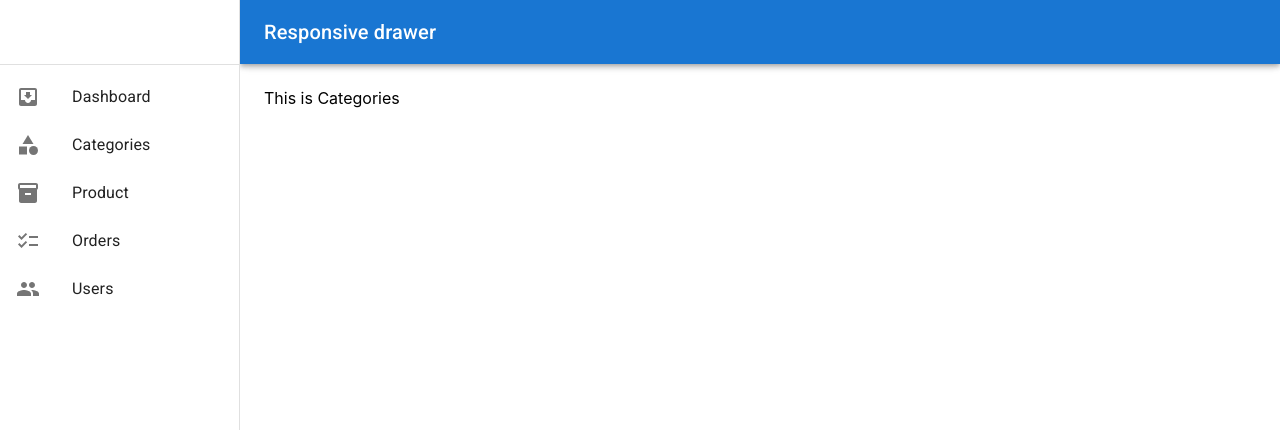
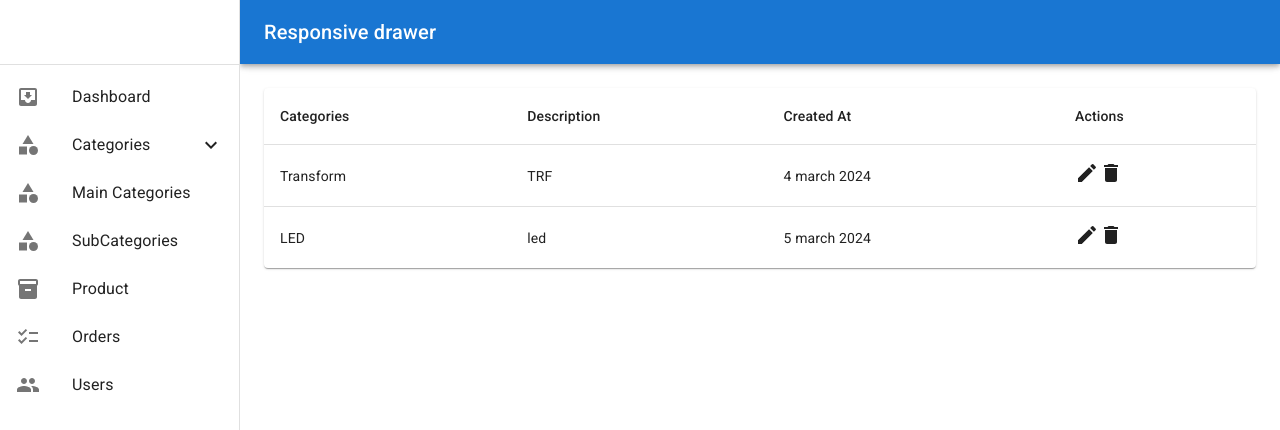
Before and after one commit to Padmakar333/Shopping-Panal, a React (Create React App) app: page /pages/categories in a window 1280 px wide. Shown: the top 430 px of the page. Built offline with nearby package versions, Linux system fonts and the light colour scheme.

Commit message:
Sidebar commit 1

```diff
--- a/src/Pages/Pages.js
+++ b/src/Pages/Pages.js
@@ -22,6 +22,9 @@ import ChecklistIcon from '@mui/icons-material/Checklist';
 import GroupIcon from '@mui/icons-material/Group';
 import { useNavigate } from "react-router-dom";
 import { Route, Routes } from "react-router-dom";
+import KeyboardArrowDownIcon from '@mui/icons-material/KeyboardArrowDown';
+import { Sidebar } from "./Sidebar";
+import { Maincategories } from "./categories/Maincategories";
 const drawerWidth = 240;
 
 
@@ -30,33 +33,8 @@ const drawerWidth = 240;
 
         const [mobileOpen, setMobileOpen] = React.useState(false);
         const [isClosing, setIsClosing] = React.useState(false);
-        const navigate =useNavigate();
-        const Menus =[
-            {
-                name:"Dashboard",
-                Icon:<InboxIcon/>,
-                route:'dashboard'
-            },
-            {
-                name:"Categories",
-                Icon:<CategoryIcon />,
-                route:'categories'
-            },
-            {
-                name:"Product",
-                Icon:<InventoryIcon/>,
-                route:'product'
-            },
-            {
-                name:"Orders",
-                Icon:<ChecklistIcon/>,
-                route:'orders'
-            },
-            {
-                name:"Users",
-                Icon:<GroupIcon />,
-                route:'users'
-            }]
+
+
 
 
         const handleDrawerClose = () => {
@@ -74,25 +52,7 @@ const drawerWidth = 240;
           }
         };
 
-        const drawer = (
-          <div>
-            <Toolbar />
-            <Divider />
-            <List>
-              {Menus.map((Menus, index) => (
-                <ListItem key={Menus.name} disablePadding onClick={()=>{navigate(Menus.route)}}>
-                  <ListItemButton>
-                    <ListItemIcon>
-                      {Menus.Icon}
-                    </ListItemIcon>
-                    <ListItemText primary={Menus.name} />
-                  </ListItemButton>
-                </ListItem>
-              ))}
-            </List>
 
-          </div>
-        );
 
 
 
@@ -121,13 +81,14 @@ const drawerWidth = 240;
                 </Typography>
               </Toolbar>
             </AppBar>
-            <Box
+            <Sidebar drawerWidth={drawerWidth} handleDrawerTransitionEnd={handleDrawerTransitionEnd}handleDrawerClose={handleDrawerClose}mobileOpen={mobileOpen}></Sidebar>
+            {/* <Box>
               component="nav"
               sx={{ width: { sm: drawerWidth }, flexShrink: { sm: 0 } }}
               aria-label="mailbox folders"
             >
               {/* The implementation can be swapped with js to avoid SEO duplication of links. */}
-              <Drawer
+              {/* <Drawer
 
                 variant="temporary"
                 open={mobileOpen}
@@ -153,7 +114,7 @@ const drawerWidth = 240;
               >
                 {drawer}
               </Drawer>
-            </Box>
+            </Box> */ }
             <Box
               component="main"
               sx={{ flexGrow: 1, p: 3, width: { sm: `calc(100% - ${drawerWidth}px)` } }}
@@ -161,7 +122,8 @@ const drawerWidth = 240;
               <Toolbar />
               <Routes>
                 <Route path="Dashboard" element={<div>This is Dashboard</div>}></Route>
-                <Route path="categories" element={<div>This is Categories</div>}></Route>
+                <Route path="categories" element={<Maincategories></Maincategories>}></Route>
+                <Route path="sub-categories" element={<div>This is SubCategories </div>}></Route>
                 <Route path="product" element={<div>This is Product</div>}></Route>
                 <Route path="orders" element={<div>This is Orders</div>}></Route>
                 <Route path="users" element={<div>This is Users</div>}></Route>
--- /dev/null
+++ b/src/Pages/Sidebar.js
@@ -0,0 +1,147 @@
+import React, { useState } from "react";
+
+import Drawer from '@mui/material/Drawer';
+import AppBar from '@mui/material/AppBar';
+import Box from '@mui/material/Box';
+import CssBaseline from '@mui/material/CssBaseline';
+import Divider from '@mui/material/Divider';
+
+import IconButton from '@mui/material/IconButton';
+import InboxIcon from '@mui/icons-material/MoveToInbox';
+import List from '@mui/material/List';
+import ListItem from '@mui/material/ListItem';
+import ListItemButton from '@mui/material/ListItemButton';
+import ListItemIcon from '@mui/material/ListItemIcon';
+import ListItemText from '@mui/material/ListItemText';
+import MailIcon from '@mui/icons-material/Mail';
+
+import Toolbar from '@mui/material/Toolbar';
+import Typography from '@mui/material/Typography';
+import MenuIcon from '@mui/icons-material/Menu';
+import CategoryIcon from '@mui/icons-material/Category';
+import InventoryIcon from '@mui/icons-material/Inventory';
+import ChecklistIcon from '@mui/icons-material/Checklist';
+import GroupIcon from '@mui/icons-material/Group';
+import { useNavigate } from "react-router-dom";
+import { Route, Routes } from "react-router-dom";
+import KeyboardArrowDownIcon from '@mui/icons-material/KeyboardArrowDown';
+import KeyboardArrowUpOutlinedIcon from '@mui/icons-material/KeyboardArrowUpOutlined';
+export function Sidebar({drawerWidth,handleDrawerTransitionEnd,handleDrawerClose,mobileOpen}){
+    const navigate =useNavigate();
+    const [ Menumapping,setmenumapping] =useState({
+        Categories:true
+    })
+        const Menus =[
+            {
+                name:"Dashboard",
+                Icon:<InboxIcon/>,
+                route:'dashboard'
+            },
+            {
+                name:"Categories",
+                Icon:<CategoryIcon />,
+                route:'categories',
+                children:[
+                  {
+                    name:"Main Categories",
+                    Icon:<CategoryIcon />,
+                    route:'main categories'
+                  },
+                  {
+                    name:"SubCategories",
+                    Icon:<CategoryIcon />,
+                    route:'subcategories'
+                  }
+                ]
+
+
+            },
+            {
+                name:"Product",
+                Icon:<InventoryIcon/>,
+                route:'product'
+            },
+            {
+                name:"Orders",
+                Icon:<ChecklistIcon/>,
+                route:'orders'
+            },
+            {
+                name:"Users",
+                Icon:<GroupIcon />,
+                route:'users'
+            }]
+    const drawer = (
+        <div>
+          <Toolbar />
+          <Divider />
+          <List>
+
+            {Menus.map((Menus, index) => (
+              <>
+              <ListItem key={Menus.name} disablePadding onClick={()=>{navigate(Menus.route)}}>
+                <ListItemButton onClick={()=> {
+                    Menumapping[Menus.name]=!Menumapping[Menus.name];
+                    setmenumapping({...Menumapping})
+                }}>
+                  <ListItemIcon>
+                    {Menus.Icon}
+                  </ListItemIcon>
+                  <ListItemText primary={Menus.name} />
+                  {Menus.children  && <>{Menumapping[Menus.name] ? <KeyboardArrowDownIcon></KeyboardArrowDownIcon> : <KeyboardArrowUpOutlinedIcon />}</>}
+                </ListItemButton>
+              </ListItem>
+              {Menus.children && Menumapping[Menus.name] && Menus.children.map((child)=>{
+                return (
+                  <ListItem key={child.name} disablePadding onClick={()=>{navigate(child.route)}}>
+                <ListItemButton>
+                  <ListItemIcon>
+                    {child.Icon}
+                  </ListItemIcon>
+                  <ListItemText primary={child.name} />
+                </ListItemButton>
+              </ListItem>
+                )
+              })}
+            </>
+            ))}
+          </List>
+
+        </div>
+      );
+    return(
+        <Box
+              component="nav"
+              sx={{ width: { sm: drawerWidth }, flexShrink: { sm: 0 } }}
+              aria-label="mailbox folders"
+            >
+              {/* The implementation can be swapped with js to avoid SEO duplication of links. */}
+              <Drawer
+
+                variant="temporary"
+                open={mobileOpen}
+                onTransitionEnd={handleDrawerTransitionEnd}
+                onClose={handleDrawerClose}
+                ModalProps={{
+                  keepMounted: true, // Better open performance on mobile.
+                }}
+                sx={{
+                  display: { xs: 'block', sm: 'none' },
+                  '& .MuiDrawer-paper': { boxSizing: 'border-box', width: drawerWidth },
+                }}
+              >
+                {drawer}
+              </Drawer>
+              <Drawer
+                variant="permanent"
+                sx={{
+                  display: { xs: 'none', sm: 'block' },
+                  '& .MuiDrawer-paper': { boxSizing: 'border-box', width: drawerWidth },
+                }}
+                open
+              >
+                {drawer}
+              </Drawer>
+            </Box>
+    )
+}
--- /dev/null
+++ b/src/Pages/categories/Maincategories.js
@@ -0,0 +1,58 @@
+import { Description } from "@mui/icons-material";
+import {  Table, TableBody, TableCell, TableContainer, TableHead, TableRow } from "@mui/material";
+import Paper from '@mui/material/Paper';
+import { useState } from "react";
+import EditIcon from '@mui/icons-material/Edit';
+import DeleteIcon from '@mui/icons-material/Delete';
+export function Maincategories(){
+    const [categories,setCategories]=useState([
+        {
+            id :1,
+            category:"Transform",
+            Description:"TRF",
+            Createdat:  "4 march 2024"
+
+        },
+        {
+            id :2,
+            category:"LED",
+            Description:"led",
+            Createdat:"5 march 2024"
+
+        }
+    ])
+    return <div>
+         <TableContainer component={Paper}>
+      <Table sx={{ minWidth: 650 }} aria-label="simple table">
+        <TableHead>
+          <TableRow>
+            <TableCell>Categories</TableCell>
+            <TableCell >Description</TableCell>
+            <TableCell >Created At</TableCell>
+            <TableCell >Actions</TableCell>
+
+          </TableRow>
+        </TableHead>
+        <TableBody>
+          {categories.map((row) => (
+            <TableRow
+              key={row.id}
+              sx={{ '&:last-child td, &:last-child th': { border: 0 } }}
+            >
+              <TableCell component="th" scope="row">
+                {row.category}
+              </TableCell>
+              <TableCell >{row.Description}</TableCell>
+              <TableCell >{row.Createdat}</TableCell>
+              <TableCell >
+                <EditIcon></EditIcon>
+                <DeleteIcon></DeleteIcon>
+              </TableCell>
+
+            </TableRow>
+          ))}
+        </TableBody>
+      </Table>
+    </TableContainer>
+    </div>
+}
```
